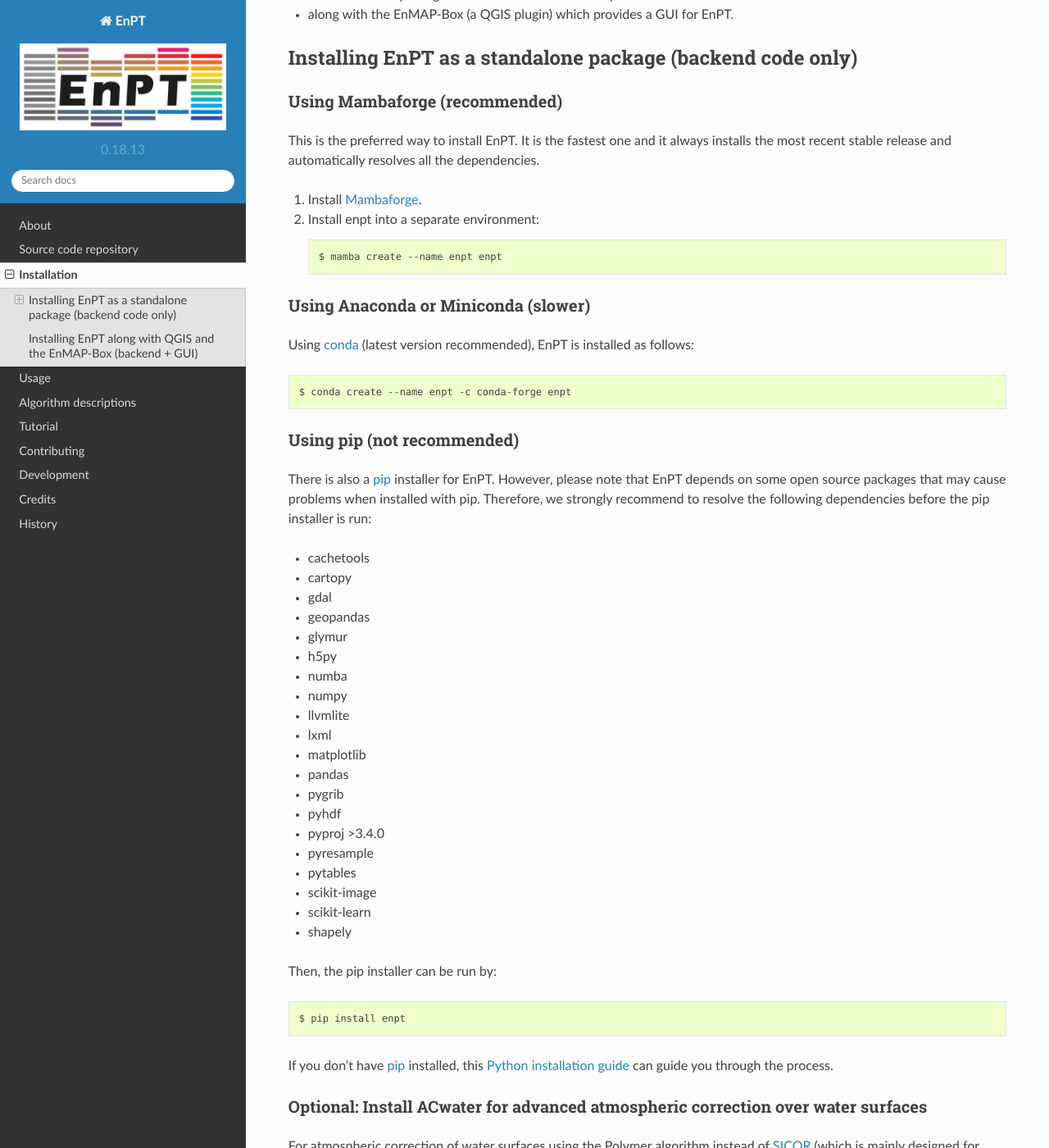
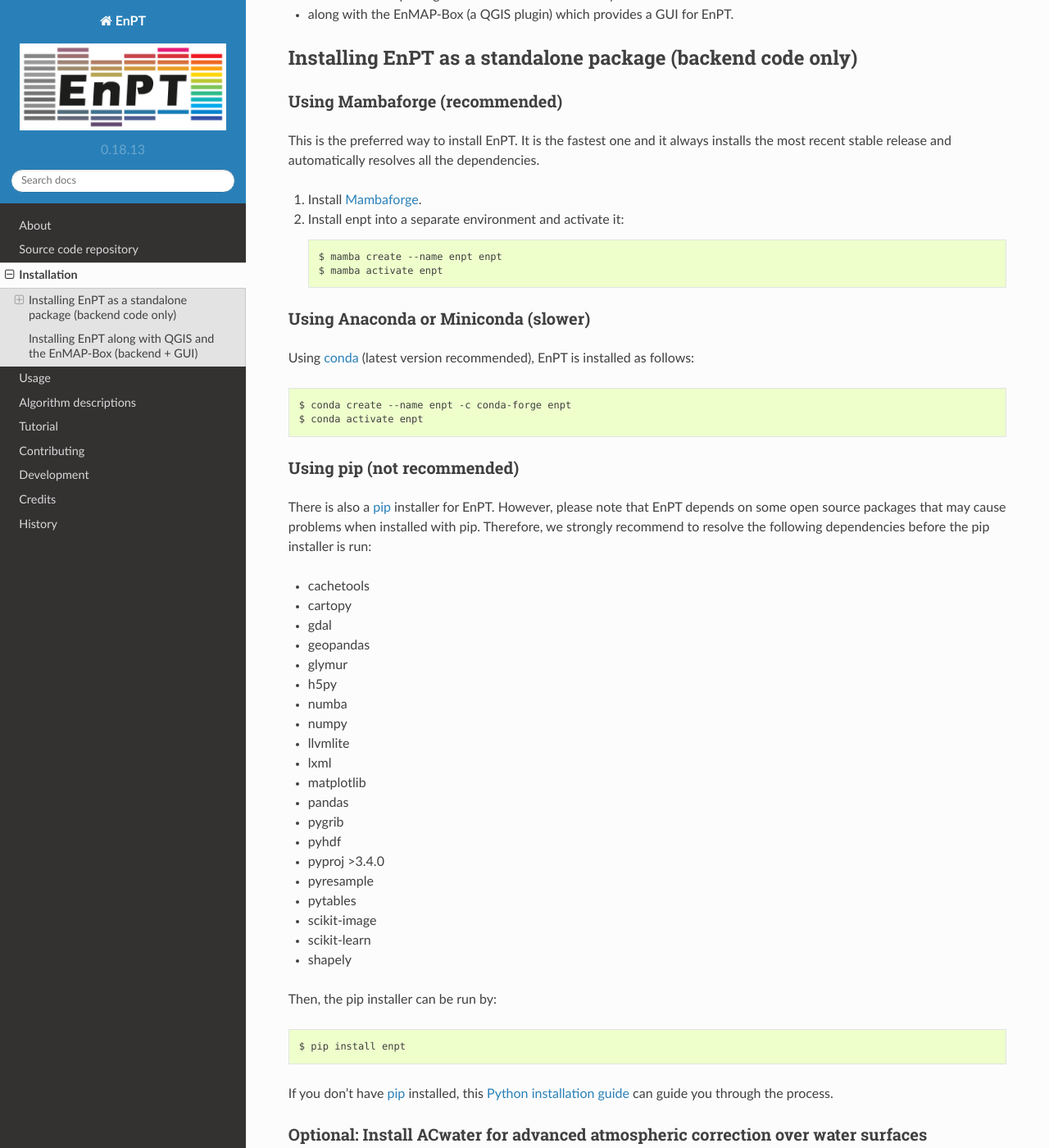
Before and after one commit to GFZ/enpt, a Sphinx documentation site: the page built from docs/installation.rst, in a window 1280 px wide and 1400 px high, scrolled down 226 px. Shown: the whole window at 82% size. Built offline with Sphinx 7.4.7 and the Read the Docs theme 2.0.0, drawn with Linux system fonts in a browser that asks for light colours; pages that are not in the unit, such as notebooks, are missing from menus.

Commit message:
Include environment activation.
Signed-off-by: Daniel Scheffler <danschef@gfz-potsdam.de>

```diff
--- a/docs/installation.rst
+++ b/docs/installation.rst
@@ -20,11 +20,12 @@
 recent stable release and automatically resolves all the dependencies.
 
 1. Install Mambaforge_.
-2. Install enpt into a separate environment:
+2. Install enpt into a separate environment and activate it:
 
    .. code-block:: bash
 
     $ mamba create --name enpt enpt
+    $ mamba activate enpt
 
 
 Using Anaconda or Miniconda (slower)
@@ -35,6 +36,7 @@
 .. code-block:: bash
 
     $ conda create --name enpt -c conda-forge enpt
+    $ conda activate enpt
 
 
 Using pip (not recommended)
@@ -88,7 +90,7 @@
 
    .. code-block:: bash
 
-    $ conda activate enpt
+    $ mamba activate enpt
     $ mamba install -c conda-forge cdsapi cython ecmwf-api-client gdal netcdf4 pygrib pyhdf xarray
 
 2. Then register at the `HYGEOS support forum`_, download polymer_ from there, unpack it and
@@ -140,7 +142,7 @@
 
 .. code-block:: bash
 
-  $ conda activate enpt_full
+  $ mamba activate enpt_full
   $ qgis
 
 The EnMAP-Box_ QGIS_ plugin can then be installed via the QGIS_ Plugin manager and the EnPT GUI_ can be started
```
